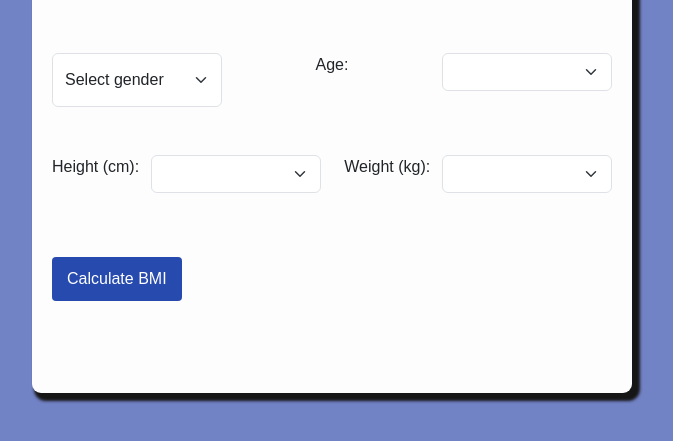
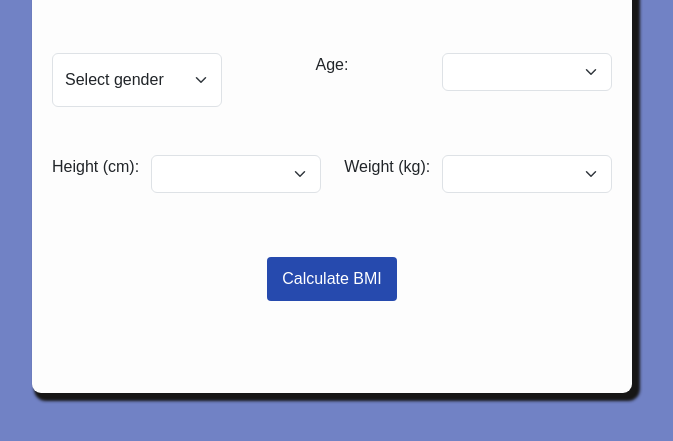
Before and after one commit to Ansalna8137/bmi-calculator, a plain HTML site: page index.html in a window 1280 px wide. Shown: the part 227-668 px from the top of the page, without its empty margins (308-981 px from the left). Drawn offline with nearby package versions, Linux system fonts and the light colour scheme; a web font is replaced by a local one.

Commit message:
bmi-calculator-tag-change

```diff
--- a/index.html
+++ b/index.html
@@ -48,7 +48,7 @@
         <input type="number" id="weight" name="weight" class="form-select" >
         </div>
         <br><br>
-        <button onclick="calculateBMI()">Calculate BMI</button>
+        <center><button onclick="calculateBMI()">Calculate BMI</button></center>
 
         <div id="result"></div>
 
```
